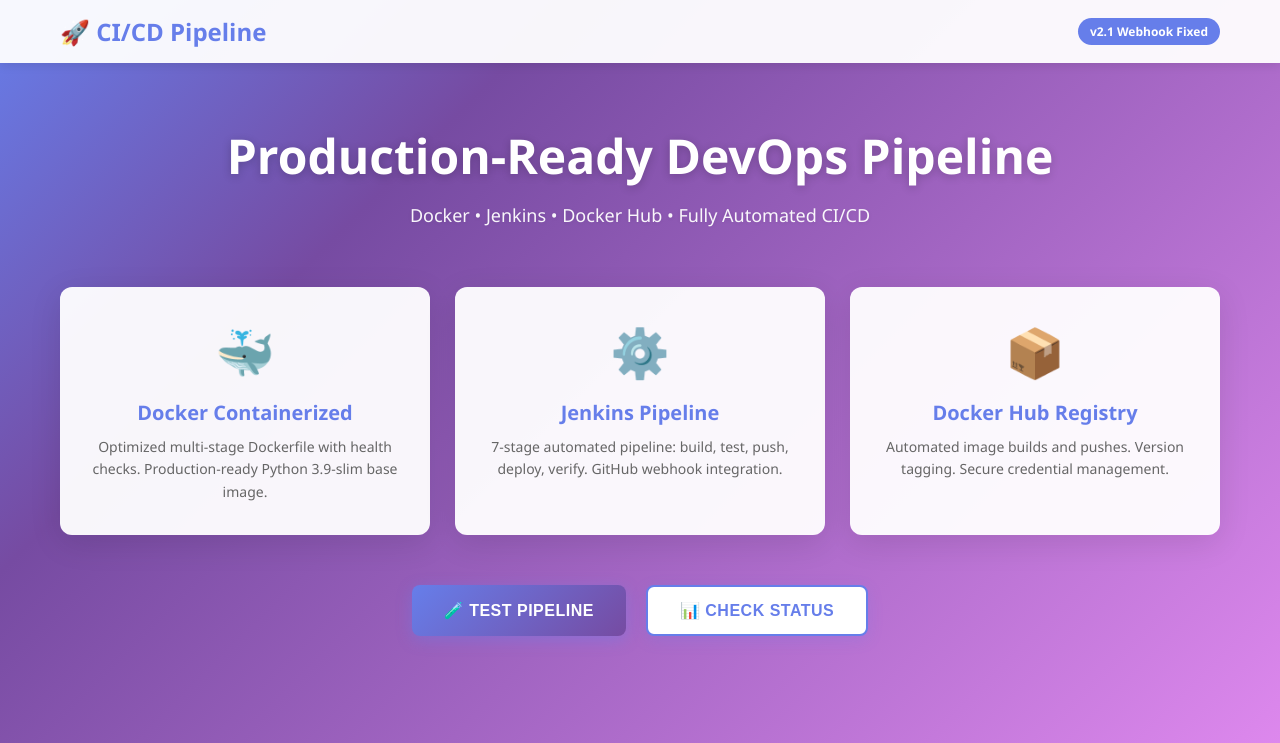
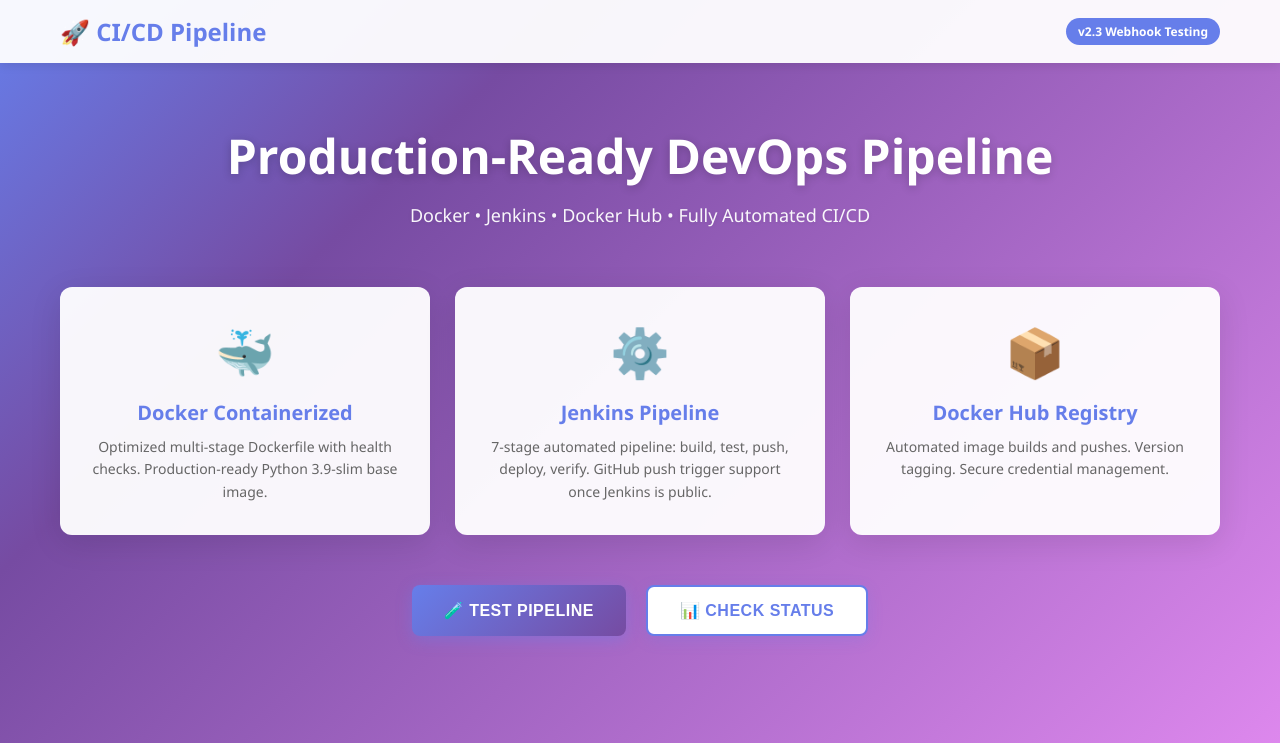
Before and after one commit to AVISRJ062002/new-project-flask, a Flask app: page / in a window 1280 px wide. Shown: the top 743 px of the page. Run offline with Flask 3, Linux system fonts and the light colour scheme.

Commit message:
feat(ui): update version to v2.3 for webhook testing

```diff
--- a/templates/index.html
+++ b/templates/index.html
@@ -11,7 +11,7 @@
     <nav class="navbar">
         <div class="nav-container">
             <div class="logo">🚀 CI/CD Pipeline</div>
-<div class="version">v2.1 Webhook Fixed</div>
+<div class="version">v2.3 Webhook Testing</div>
         </div>
     </nav>
 
@@ -32,7 +32,7 @@
             <div class="card">
                 <span class="card-icon">⚙️</span>
                 <h3>Jenkins Pipeline</h3>
-                <p>7-stage automated pipeline: build, test, push, deploy, verify. GitHub webhook integration.</p>
+                <p>7-stage automated pipeline: build, test, push, deploy, verify. GitHub push trigger support once Jenkins is public.</p>
             </div>
             <div class="card">
                 <span class="card-icon">📦</span>
@@ -49,7 +49,7 @@
 
         <!-- Status Message -->
         <div id="statusMessage" class="status-message">
-            Ready to deploy! All systems operational.
+            Ready to deploy! Jenkins push trigger is configured.
         </div>
 
         <!-- Stats Grid -->
```
